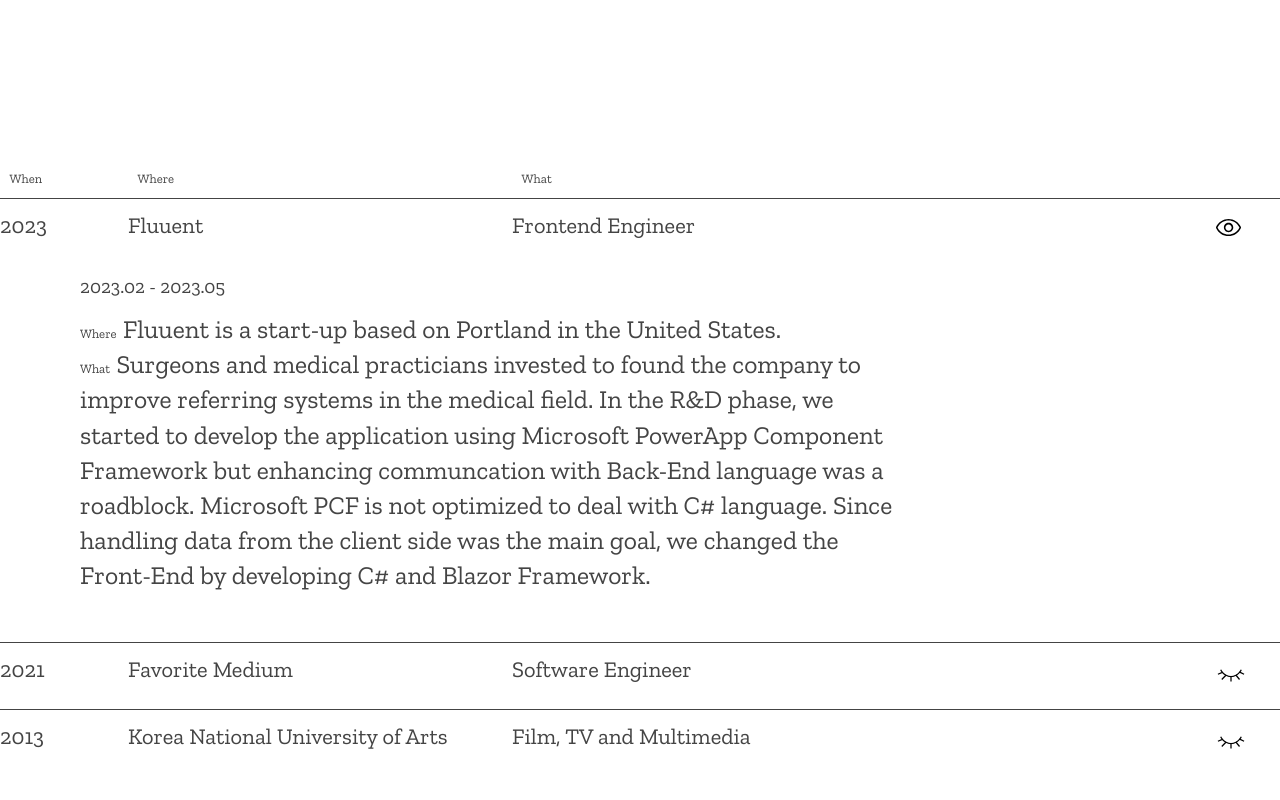
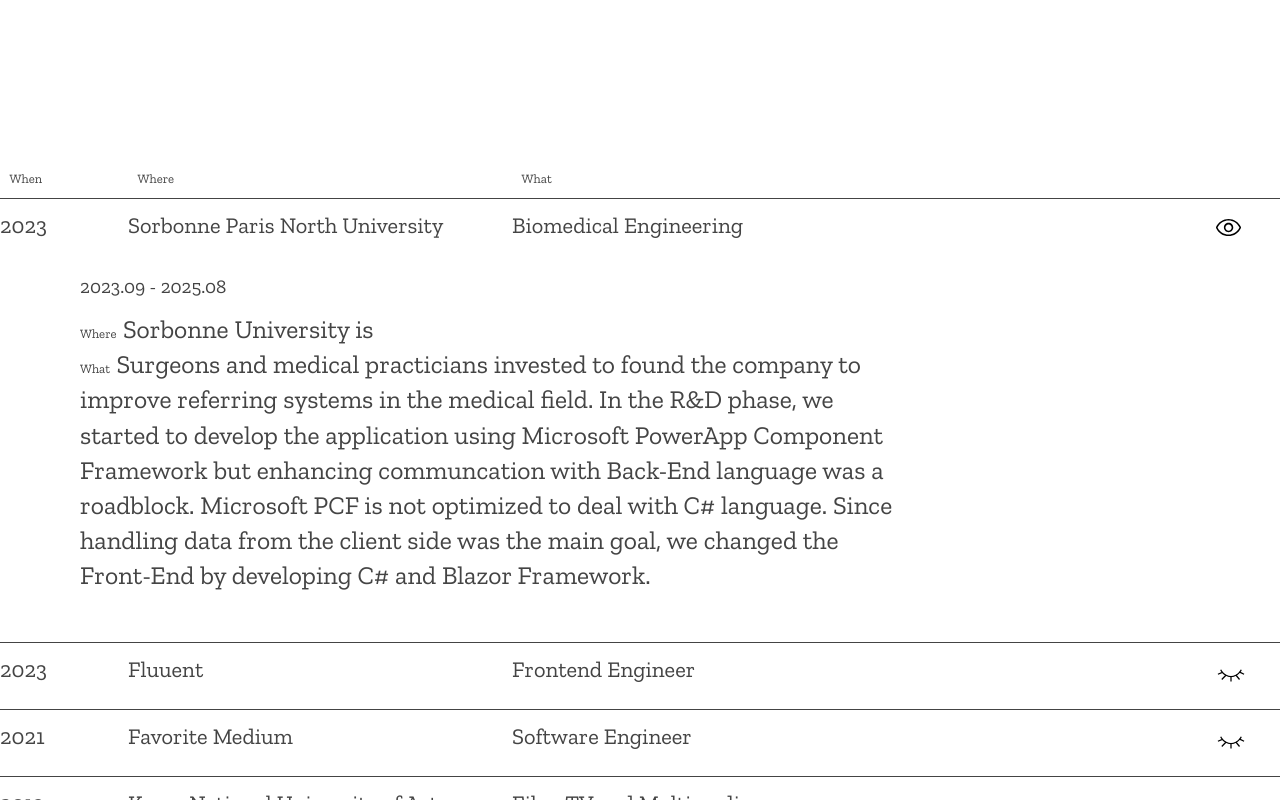
Before and after one commit to SumiSeo/sumiseo-portfolio, a Next.js app: page /WorksLists in a window 1280 px wide. Both pictures are taken after a click on the element 1248 px from the left and 232 px from the top of the page. Shown: the top 800 px of the page. Built offline with nearby package versions, Linux system fonts and the light colour scheme; a web font is replaced by a local one.

Commit message:
add sorbonne

```diff
--- a/pages/WorksLists.tsx
+++ b/pages/WorksLists.tsx
@@ -7,6 +7,11 @@
   const [expandedFluuent, setExpandedFluuent] = useState<boolean>(true);
   const [expandedFM, setExpandedFM] = useState<boolean>(true);
   const [expandedSchool, setExpandedSchool] = useState<boolean>(true);
+  const [expandedSorbonne, setExpandedSorbonne] = useState<boolean>(true);
+
+  const expandSorbonneDetail = () => {
+    setExpandedSorbonne(!expandedSorbonne);
+  };
 
   const expandFluuentWorkDetail = () => {
     setExpandedFluuent(!expandedFluuent);
@@ -31,6 +36,23 @@
         </div>
       </div>
       <div>
+        <div onClick={expandSorbonneDetail}>
+          <Work
+            year="2023"
+            name="Sorbonne Paris North University"
+            desc="Biomedical Engineering"
+            icon={expandedSorbonne}
+          />
+          <div className={expandedSorbonne ? styles.hidden : ""}>
+            <WorkDetail
+              date="2023.09 - 2025.08"
+              company="Sorbonne University is "
+              project="Surgeons and medical practicians invested to found the company to improve referring systems in the medical field.
+            In the R&D phase, we started to develop the application using Microsoft PowerApp Component Framework but enhancing communcation with Back-End language was a roadblock. Microsoft PCF is not optimized to deal with C# language. Since handling data from the client side was the main goal, we changed the Front-End by developing C# and Blazor Framework."
+            />
+          </div>
+        </div>
+
         <div onClick={expandFluuentWorkDetail}>
           <Work
             year="2023"
```
